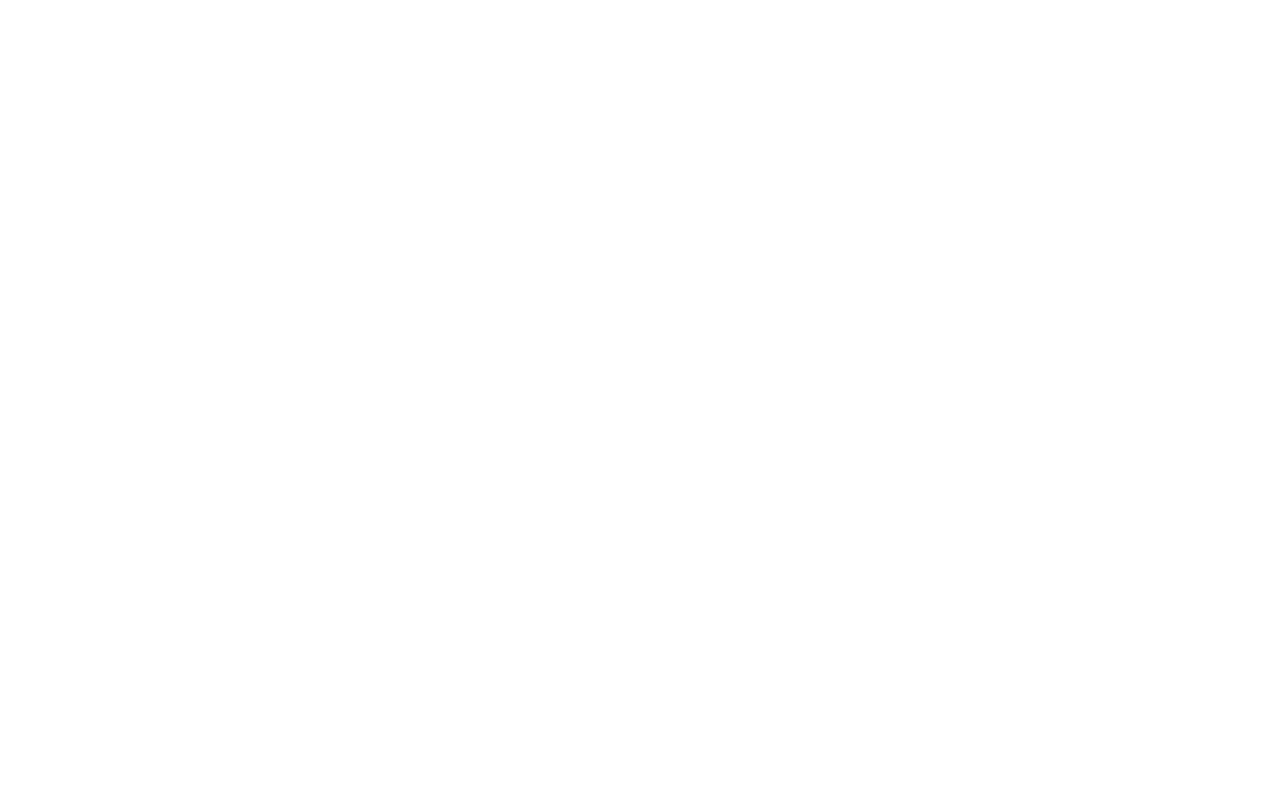
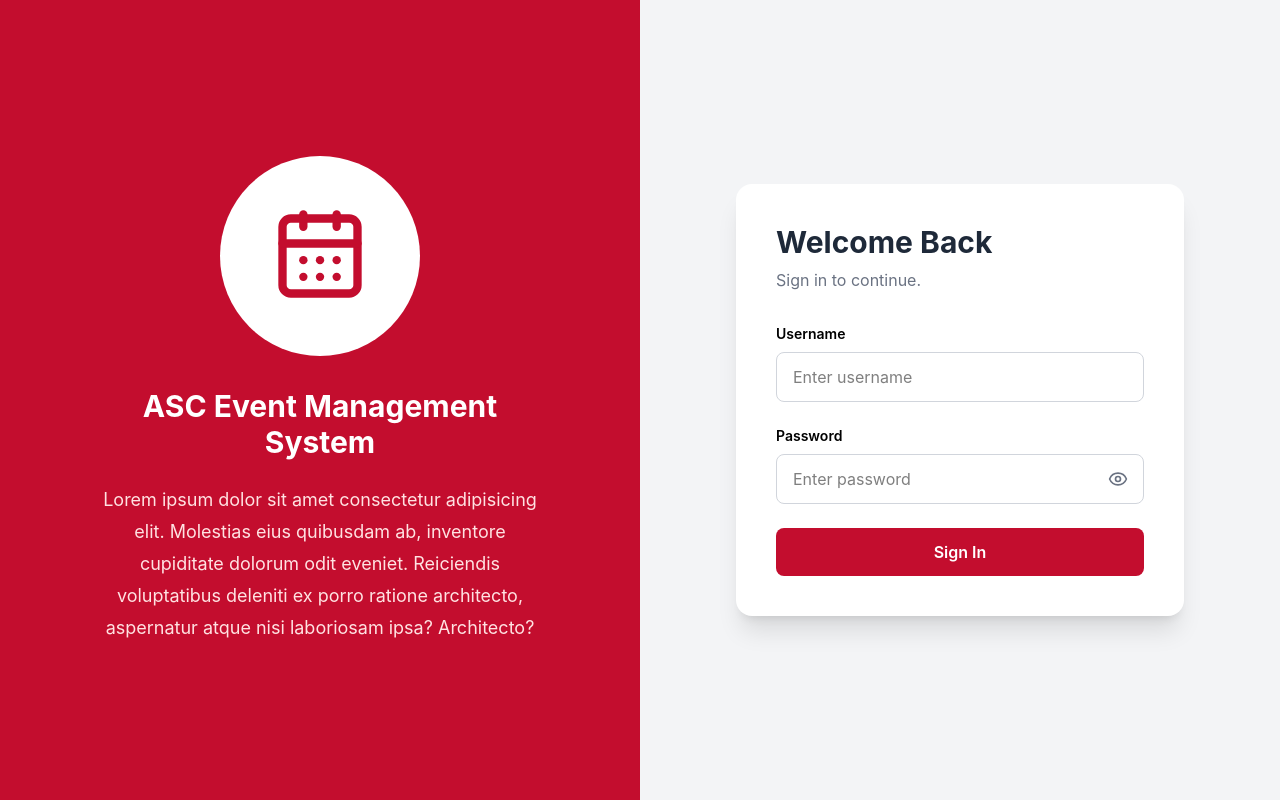
Before and after one commit to SHAINAMODESTO/asc-event, a React (Vite) app: page /login in a window 1280 px wide. Before the commit this address had no page. Built offline with nearby package versions, Linux system fonts and the light colour scheme.

Commit message:
Added Login Form and Updated the Save and Edit

```diff
--- a/src/App.jsx
+++ b/src/App.jsx
@@ -1,4 +1,4 @@
-import { Routes, Route } from "react-router-dom";
+import { Routes, Route, Navigate} from "react-router-dom";
 import Sidebar from "./shared/Sidebar";
 import Registration from "./components/Registration";
 import RegisterV3 from "./pages/RegisterV3";
@@ -10,10 +10,31 @@ import PublishedEvents from "./components/PublishedEvents";
 import AllEventsList from "./components/AllEventsList";
 import NotFound from "./pages/NotFound";
 import EventSummary from "./components/register/EventSummary";
+import Login from "./components/Login";
+
+const ProtectedRoute = ({ children }) => {
+  const isLoggedIn = localStorage.getItem("isLoggedIn");
+
+  return isLoggedIn ? children : <Navigate to="/login" replace />;
+};
 
 function App() {
   return (
+
         <Routes>
+
+      {/* Login */}
+        <Route path="/login" element={<Login />} />
+
+        {/* Protected Dashboard */}
+        <Route
+          path="/"
+          element={
+            <ProtectedRoute>
+              <Sidebar />
+            </ProtectedRoute>
+          }
+        ></Route>
           {/* Sidebar Layout */}
           <Route path="/" element={<Sidebar />}>
             <Route path="create-event" element={<CreateForm />} />
@@ -36,6 +57,7 @@ function App() {
           <Route path="/attendees" element={<AttendeesList />} />
           <Route path="/attendees/:eventId" element={<EventAttendees />} />
         </Routes>
+
   );
 }
 
--- a/src/components/AllEventsList.jsx
+++ b/src/components/AllEventsList.jsx
@@ -204,10 +204,6 @@ navigate("/published-events");
                     <b>DATE:</b>{" "}
                     {formatDateRange(event.startDate, event.endDate)}
                   </p>
-
-                  <p>
-                    <b>STATUS:</b> {event.status}
-                  </p>
                 </div>
               </div>
 
--- a/src/components/EventAttendees.css
+++ b/src/components/EventAttendees.css
@@ -4,7 +4,8 @@
 .event-attendees-page {
   padding: 2rem;
   width: 100%;
-  min-height: 91vh;
+  height: 100%;
+  min-height: 800px;
   background: #f8fafc;
   font-family: Arial, sans-serif;
   box-sizing: border-box;
@@ -24,7 +25,7 @@
 
 
 .attendees-header h1 {
-  font-size: 1.8rem;
+  font-size: 1.25rem;
   font-weight: 700;
   color: #0f172a;
   margin: 0;
@@ -157,6 +158,7 @@
 .table-wrapper {
   width: 100%;
   overflow-x: auto;
+  overflow-y: auto;
   background: white;
   border-radius: 14px;
   box-shadow: 0 6px 18px rgba(15, 23, 42, 0.06);
@@ -169,6 +171,8 @@
 .attendees-table {
   width: 100%;
   border-collapse: collapse;
+  overflow-x: auto;
+  overflow-y: auto;
   min-width: 1000px;
 }
 
@@ -188,7 +192,7 @@
 
 .attendees-table td {
   padding: 1rem;
-  font-size: 0.9rem;
+  font-size: 0.75rem;
   color: #475569;
   border-bottom: 1px solid #f1f5f9;
   vertical-align: middle;
--- a/src/components/EventAttendees.jsx
+++ b/src/components/EventAttendees.jsx
@@ -353,7 +353,7 @@ const EventAttendees = () => {
         </div>
 
         <div className="dashboard-card">
-          <h3>Called by Coordinator</h3>
+          <h3>Pending Confirmations</h3>
           <p>{calledCount}</p>
         </div>
       </div>
@@ -428,12 +428,12 @@ const EventAttendees = () => {
           ) : attendees.length === 0 ? (
             <p>No attendees found.</p>
           ) : (
-            <table className="attendees-table">
+            <table className="attendees-table max-h-[600px] overflow-auto">
               <thead>
                 <tr>
                   <th>First Name</th>
                   <th>Last Name</th>
-                  <th>Preferred Name</th>
+                  <th>ID Name</th>
                   <th>Email</th>
                   <th>Company</th>
                   <th>Position</th>
--- /dev/null
+++ b/src/components/Login.jsx
@@ -0,0 +1,148 @@
+import React, { useState } from "react";
+import { useNavigate } from "react-router-dom";
+import { Eye, EyeOff, CalendarDays } from "lucide-react";
+
+const Login = () => {
+  const navigate = useNavigate();
+
+  const [username, setUsername] = useState("");
+  const [password, setPassword] = useState("");
+  const [showPassword, setShowPassword] = useState(false);
+  const [error, setError] = useState("");
+
+  const handleLogin = (e) => {
+    e.preventDefault();
+
+    if (username === "admin" && password === "admin123") {
+      localStorage.setItem("isLoggedIn", "true");
+      localStorage.setItem("name", "Administrator");
+
+      navigate("/");
+    } else {
+      setError("Invalid username or password.");
+    }
+  };
+
+  return (
+    <div className="min-h-screen flex bg-gray-100">
+      {/* LEFT PANEL */}
+      <div className="hidden lg:flex lg:w-1/2 bg-[#c30d2e] items-center justify-center text-white px-12">
+        <div className="max-w-md text-center">
+          <div className="flex justify-center mb-8">
+            <div className="w-50 h-50 rounded-full bg-white flex items-center justify-center">
+              <CalendarDays size={100} className="text-[#c30d2e]" />
+            </div>
+          </div>
+
+          <h1 className="text-3xl font-bold mb-6">
+            ASC Event Management System
+          </h1>
+
+          <p className="text-lg leading-8 text-red-100">
+            Lorem ipsum dolor sit amet consectetur adipisicing elit. Molestias eius quibusdam ab, inventore cupiditate dolorum odit eveniet.
+            Reiciendis voluptatibus deleniti ex porro ratione architecto, aspernatur atque nisi laboriosam ipsa? Architecto?
+          </p>
+        </div>
+      </div>
+
+      {/* RIGHT PANEL */}
+      <div className="flex-1 flex items-center justify-center p-8">
+
+        <div className="bg-white rounded-2xl shadow-xl w-full max-w-md p-10">
+
+          <div className="mb-8">
+
+            <h2 className="text-3xl font-bold text-gray-800">
+              Welcome Back
+            </h2>
+
+            <p className="text-gray-500 mt-2">
+              Sign in to continue.
+            </p>
+
+          </div>
+
+          <form
+            onSubmit={handleLogin}
+            className="space-y-6"
+          >
+
+            <div>
+              <label className="block text-sm font-semibold mb-2">
+                Username
+              </label>
+
+              <input
+                type="text"
+                value={username}
+                onChange={(e) =>
+                  setUsername(e.target.value)
+                }
+                placeholder="Enter username"
+                className="w-full rounded-lg border border-gray-300 px-4 py-3 outline-none focus:ring-2 focus:ring-[#c30d2e]"
+              />
+            </div>
+
+            <div>
+
+              <label className="block text-sm font-semibold mb-2">
+                Password
+              </label>
+
+              <div className="relative">
+
+                <input
+                  type={
+                    showPassword
+                      ? "text"
+                      : "password"
+                  }
+                  value={password}
+                  onChange={(e) =>
+                    setPassword(e.target.value)
+                  }
+                  placeholder="Enter password"
+                  className="w-full rounded-lg border border-gray-300 px-4 py-3 pr-12 outline-none focus:ring-2 focus:ring-[#c30d2e]"
+                />
+
+                <button
+                  type="button"
+                  onClick={() =>
+                    setShowPassword(!showPassword)
+                  }
+                  className="absolute right-4 top-1/2 -translate-y-1/2 text-gray-500"
+                >
+                  {showPassword ? (
+                    <EyeOff size={20} />
+                  ) : (
+                    <Eye size={20} />
+                  )}
+                </button>
+
+              </div>
+
+            </div>
+
+            {error && (
+              <div className="bg-red-100 border border-red-300 rounded-lg p-3 text-sm text-red-700">
+                {error}
+              </div>
+            )}
+
+            <button
+              type="submit"
+              className="w-full bg-[#c30d2e] hover:bg-red-800 transition duration-300 text-white py-3 rounded-lg font-semibold"
+            >
+              Sign In
+            </button>
+
+          </form>
+
+        </div>
+
+      </div>
+    </div>
+  );
+};
+
+export default Login;
--- a/src/components/PublishedEvents.jsx
+++ b/src/components/PublishedEvents.jsx
@@ -157,10 +157,6 @@ const PublishedEvents = () => {
                     <b>DATE:</b>{" "}
                     {formatDateRange(event.startDate, event.endDate)}
                   </p>
-
-                  <p>
-                    <b>STATUS:</b> {event.status}
-                  </p>
                 </div>
               </div>
 
```
Also changed, not shown: src/components/CreateForm.jsx (+64 -17 lines), src/shared/Sidebar.jsx (+84 -2 lines). Lines whose indentation alone changed are shown as unchanged.
